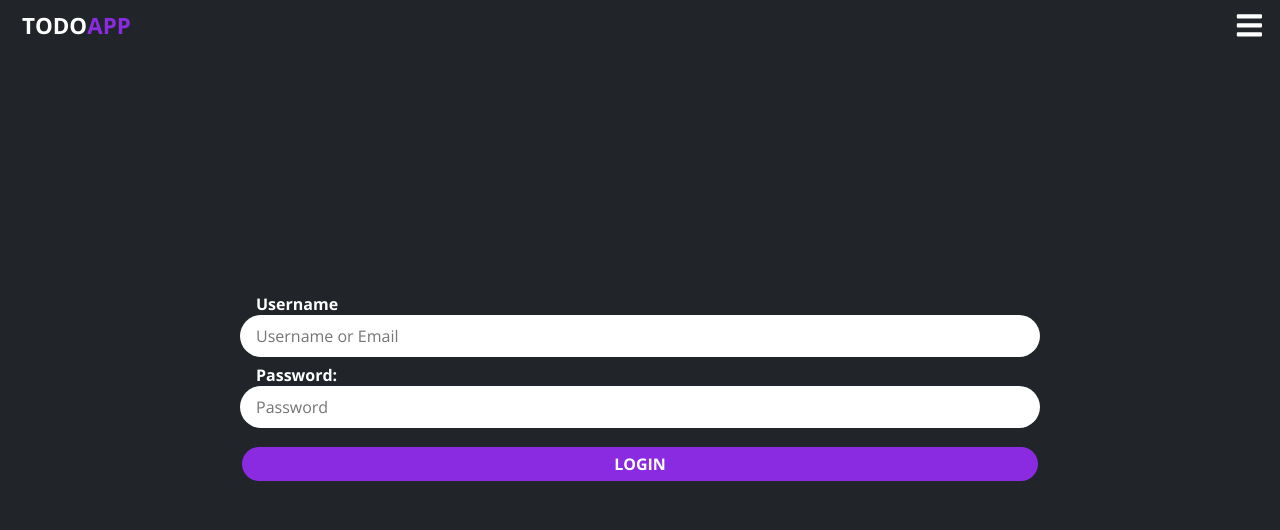
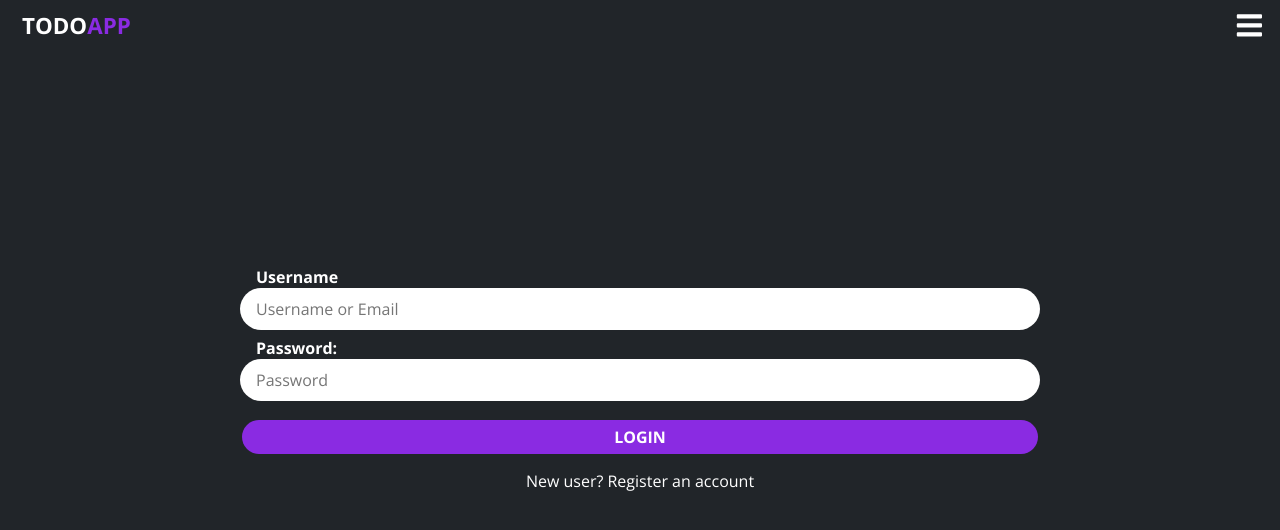
Before and after one commit to ErrolNtetha/todo, a React (Create React App) app: page /login in a window 1280 px wide. Shown: the top 530 px of the page. Built offline with nearby package versions, Linux system fonts and the light colour scheme.

Commit message:
added a p tag under a sign in button.. not functional but will be soon

```diff
--- a/src/components/Pages/Login.js
+++ b/src/components/Pages/Login.js
@@ -15,6 +15,8 @@ export default function Login() {
                         <Link to='/activities' submit login>
                         Login
                         </Link>
+                        {/* I will fix this below */}
+                        <p> New user? Register an account </p>
                     </span>
                 </section>
             </section>
```
